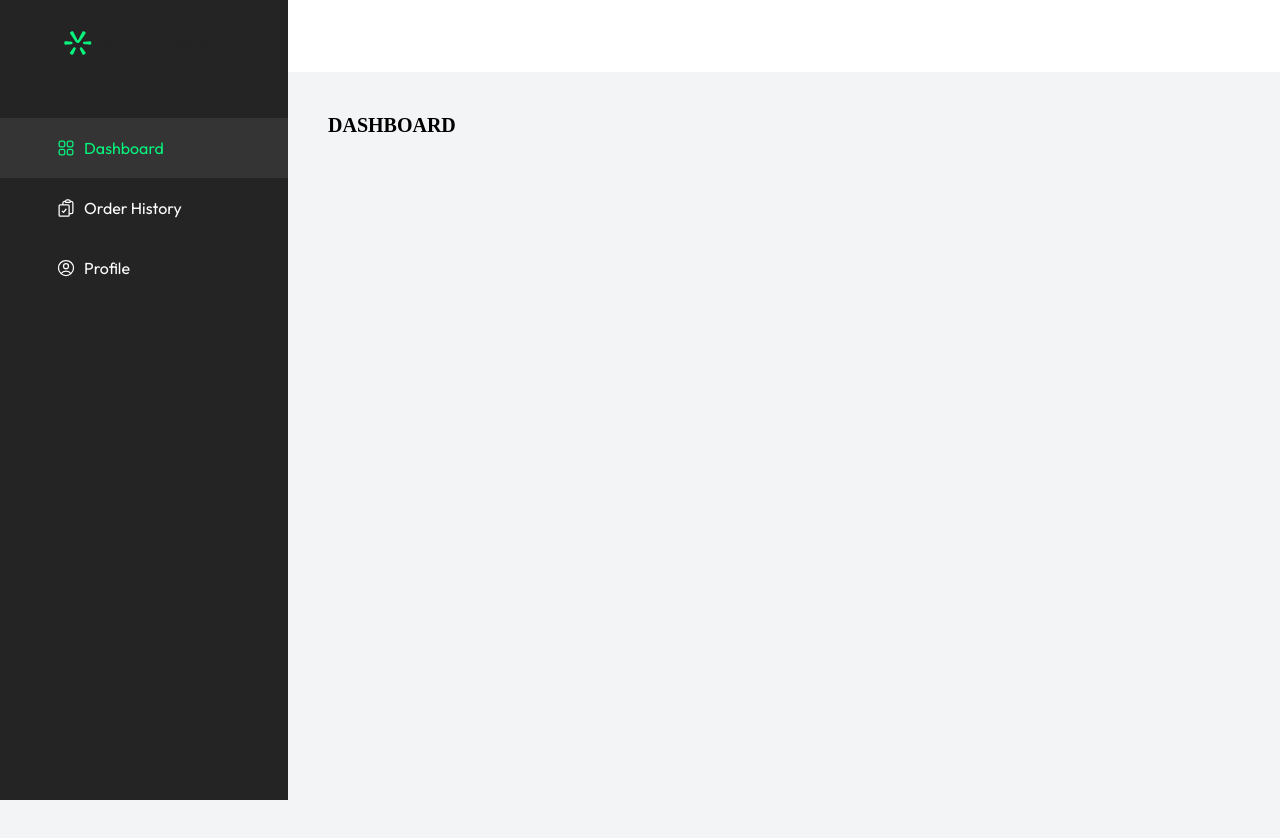
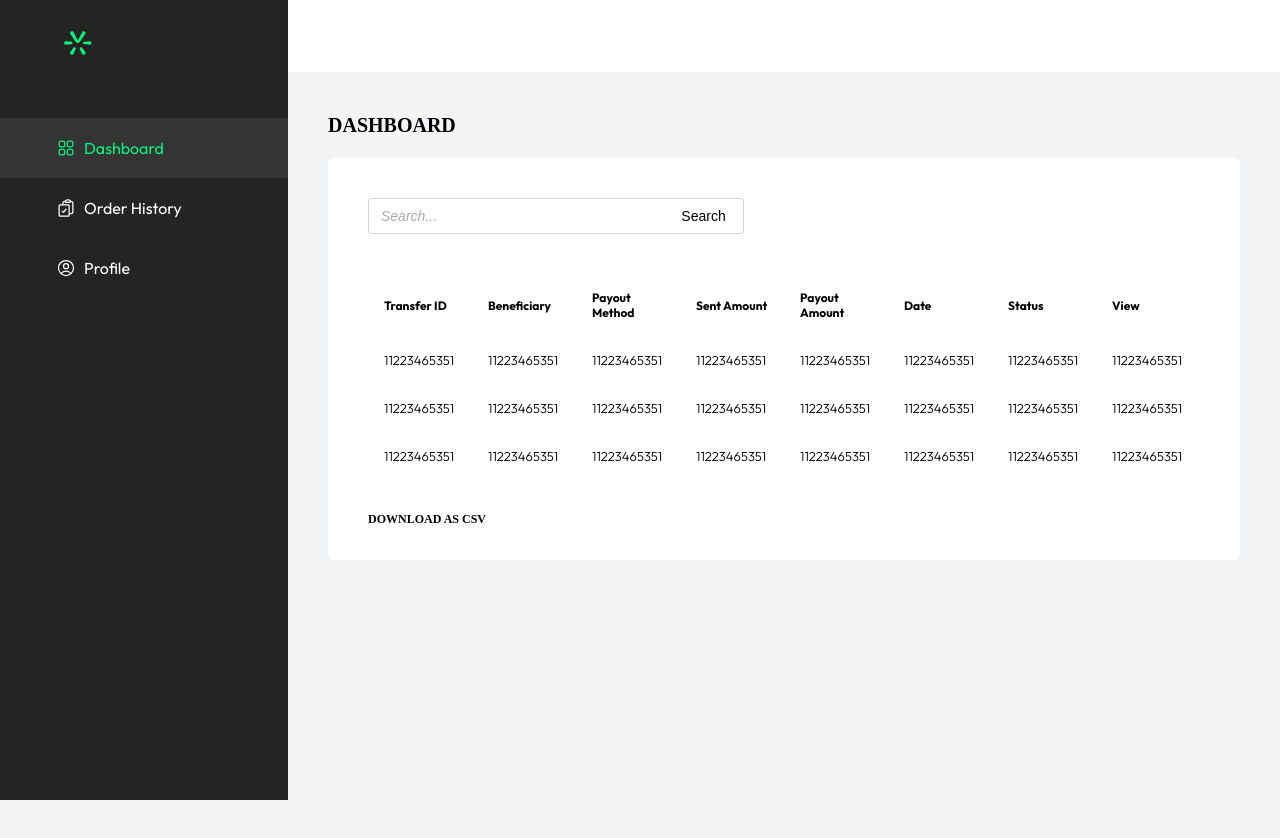
Before and after one commit to Vargent-Africa/venergie-app, a React (Vite) app: page /dashboard in a window 1280 px wide. Shown: the top 838 px of the page. After the commit the page ends 800 px from the top, so only its background shows below. Built offline with nearby package versions, Linux system fonts and the light colour scheme; a web font is replaced by a local one.

Commit message:
fix(Table): Add table design

```diff
--- a/src/components/layouts/styles/user.ts
+++ b/src/components/layouts/styles/user.ts
@@ -51,7 +51,7 @@ export const SidebarLinks = styled.ul`
 	padding-bottom: 3.2rem;
 	overflow-y: scroll;
 	margin-top: 5.6rem;
-	height: 85vh;
+	height: calc(100% - 3.8rem);
 	${styledScrollbarMixin}
 `;
 
@@ -96,6 +96,6 @@ export const MainSection = styled.section`
 	padding: 4rem 4rem 5.6rem;
 	display: flex;
 	flex-direction: column;
-	min-height: 95vh;
+	height: 100%;
 	margin-left: 28.8rem;
 `;
--- /dev/null
+++ b/src/components/tables/Table.tsx
@@ -0,0 +1,72 @@
+import * as styled from "./styles/table";
+
+const Table = () => {
+	return (
+		<styled.TableWrapper>
+			<styled.TableSearchWrapper>
+				<styled.SearchContainer>
+					<styled.SearchInput
+						type="text"
+						name="firstname"
+						placeholder="Search..."
+					/>
+					<styled.SearchButton>Search</styled.SearchButton>
+				</styled.SearchContainer>
+			</styled.TableSearchWrapper>
+			<styled.TableContainer>
+				<styled.Table>
+					<styled.TableHead>
+						<styled.TableHeadRow>
+							<styled.TableHeaderCell>Transfer ID</styled.TableHeaderCell>
+							<styled.TableHeaderCell>Beneficiary</styled.TableHeaderCell>
+							<styled.TableHeaderCell>Payout Method</styled.TableHeaderCell>
+							<styled.TableHeaderCell>Sent Amount</styled.TableHeaderCell>
+							<styled.TableHeaderCell>Payout Amount</styled.TableHeaderCell>
+							<styled.TableHeaderCell>Date</styled.TableHeaderCell>
+							<styled.TableHeaderCell>Status</styled.TableHeaderCell>
+							<styled.TableHeaderCell>View</styled.TableHeaderCell>
+						</styled.TableHeadRow>
+					</styled.TableHead>
+					<styled.TableBody>
+						<styled.TableBodyRow>
+							<styled.TableDataCell>11223465351</styled.TableDataCell>
+							<styled.TableDataCell>11223465351</styled.TableDataCell>
+							<styled.TableDataCell>11223465351</styled.TableDataCell>
+							<styled.TableDataCell>11223465351</styled.TableDataCell>
+							<styled.TableDataCell>11223465351</styled.TableDataCell>
+							<styled.TableDataCell>11223465351</styled.TableDataCell>
+							<styled.TableDataCell>11223465351</styled.TableDataCell>
+							<styled.TableDataCell>11223465351</styled.TableDataCell>
+						</styled.TableBodyRow>
+						<styled.TableBodyRow>
+							<styled.TableDataCell>11223465351</styled.TableDataCell>
+							<styled.TableDataCell>11223465351</styled.TableDataCell>
+							<styled.TableDataCell>11223465351</styled.TableDataCell>
+							<styled.TableDataCell>11223465351</styled.TableDataCell>
+							<styled.TableDataCell>11223465351</styled.TableDataCell>
+							<styled.TableDataCell>11223465351</styled.TableDataCell>
+							<styled.TableDataCell>11223465351</styled.TableDataCell>
+							<styled.TableDataCell>11223465351</styled.TableDataCell>
+						</styled.TableBodyRow>
+						<styled.TableBodyRow>
+							<styled.TableDataCell>11223465351</styled.TableDataCell>
+							<styled.TableDataCell>11223465351</styled.TableDataCell>
+							<styled.TableDataCell>11223465351</styled.TableDataCell>
+							<styled.TableDataCell>11223465351</styled.TableDataCell>
+							<styled.TableDataCell>11223465351</styled.TableDataCell>
+							<styled.TableDataCell>11223465351</styled.TableDataCell>
+							<styled.TableDataCell>11223465351</styled.TableDataCell>
+							<styled.TableDataCell>11223465351</styled.TableDataCell>
+						</styled.TableBodyRow>
+					</styled.TableBody>
+				</styled.Table>
+			</styled.TableContainer>
+			<styled.TableExtra>
+				<styled.TableExtraText>Download as CSV</styled.TableExtraText>
+				{/* <Pagination /> */}
+			</styled.TableExtra>
+		</styled.TableWrapper>
+	);
+};
+
+export default Table;
--- /dev/null
+++ b/src/components/tables/styles/table.ts
@@ -0,0 +1,150 @@
+import styled from "styled-components";
+
+import { Colors } from "utils/colors";
+
+export const TableWrapper = styled.section`
+	margin-top: 2rem;
+	background-color: ${Colors.white};
+	border-radius: 6px;
+	overflow: hidden;
+`;
+
+export const TableSearchWrapper = styled.div`
+	padding-top: 4rem;
+	padding-bottom: 4rem;
+	border-bottom-width: 1px;
+	border-bottom-color: #f5f6fa;
+	width: 100%;
+`;
+
+export const SearchContainer = styled.div`
+	width: 50%;
+	display: flex;
+	align-items: center;
+	padding: 0 4rem;
+
+	@media (max-width: 768px) {
+		width: 66.666667%;
+	}
+
+	/* @media (min-width: 640px) {
+		width: 50%;
+		padding: 0 4rem;
+	} */
+`;
+
+export const SearchInput = styled.input`
+	flex: 1;
+	width: 100%;
+	height: 3.6rem;
+	appearance: none;
+	border: 1px solid #d7d7d7;
+	border-top-left-radius: 4px;
+	border-bottom-left-radius: 4px;
+	border-right: none;
+	background-color: ${Colors.white};
+	padding: 0 1.2rem;
+	font-size: 1.4rem;
+	color: #242424;
+	line-height: 1.25;
+	outline: none;
+
+	&::placeholder {
+		font-style: italic;
+		color: #aaa;
+	}
+
+	&:focus {
+		box-shadow: none;
+		outline: 2px solid transparent;
+		outline-offset: 2px;
+	}
+`;
+
+export const SearchButton = styled.button`
+	width: 8rem;
+	height: 3.6rem;
+	border: 1px solid #d7d7d7;
+	border-left: none;
+	border-top-right-radius: 4px;
+	border-bottom-right-radius: 4px;
+	display: flex;
+	justify-content: center;
+	align-items: center;
+	padding: 0 1.2rem;
+	font-size: 1.4rem;
+	cursor: pointer;
+	background-color: white;
+`;
+
+export const TableContainer = styled.div`
+	padding: 0 4rem;
+
+	@media (max-width: 768px) {
+		padding: 0 2.4rem;
+	}
+`;
+
+export const Table = styled.table`
+	border-collapse: collapse;
+	width: 100%;
+	font-size: 1.2rem;
+	font-weight: 400;
+	table-layout: fixed;
+`;
+
+export const TableHead = styled.thead`
+	border-top-width: 1px;
+	border-bottom-width: 1px;
+	border-top-color: #f5f6fa;
+	border-bottom-color: #f5f6fa;
+`;
+
+export const TableHeadRow = styled.tr`
+	text-align: left;
+	font-weight: 600;
+
+	& > * {
+		padding: 1.6rem;
+	}
+`;
+
+export const TableHeaderCell = styled.th`
+	display: table-cell;
+`;
+
+export const TableBody = styled.tbody`
+	font-weight: 300;
+	overflow-wrap: break-word;
+`;
+
+export const TableBodyRow = styled.tr`
+	text-align: left;
+	border-bottom-width: 1px;
+	border-bottom-color: #f5f6fa;
+`;
+
+export const TableDataCell = styled.td`
+	padding: 1.6rem;
+	font-size: 1.3rem;
+`;
+
+export const TableExtra = styled.div`
+	padding: 2.4rem 4rem;
+	border-top-width: 1px;
+	border-top-color: #f5f6fa;
+	display: flex;
+	justify-content: space-between;
+	align-items: center;
+
+	@media (max-width: 768px) {
+		padding: 0 2.4rem;
+		flex-direction: column-reverse;
+	}
+`;
+
+export const TableExtraText = styled.h3`
+	font-size: 1.2rem;
+	cursor: pointer;
+	padding: 0.8rem 0;
+`;
--- a/src/containers/Dashboard/Dashboard.tsx
+++ b/src/containers/Dashboard/Dashboard.tsx
@@ -1,9 +1,12 @@
+import Table from "components/tables/Table";
+
 import * as styled from "./styles/dashboard";
 
 const Dashboard = () => {
 	return (
 		<styled.DashboardWrapper>
 			<styled.DashboardHeader>Dashboard</styled.DashboardHeader>
+			<Table />
 		</styled.DashboardWrapper>
 	);
 };
```
Also changed, not shown: src/components/navigation/Pagination.tsx (added).
